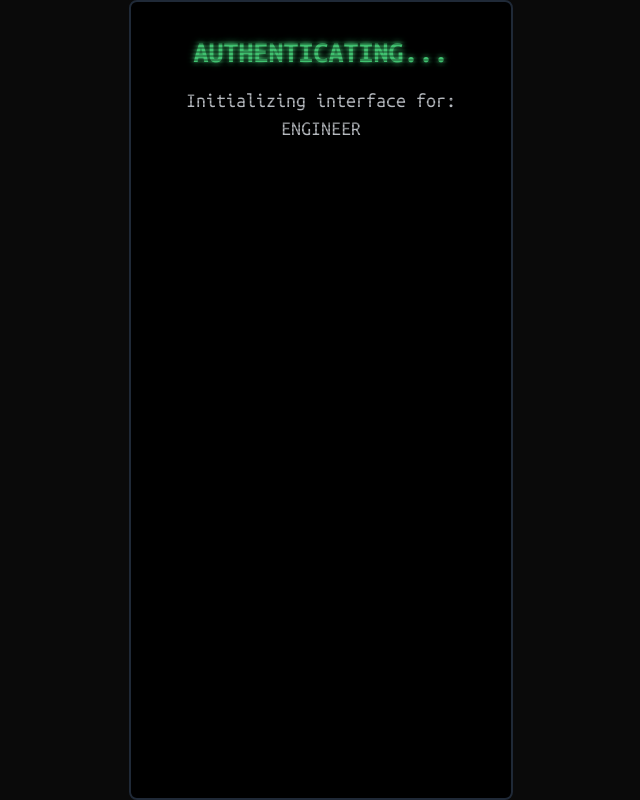
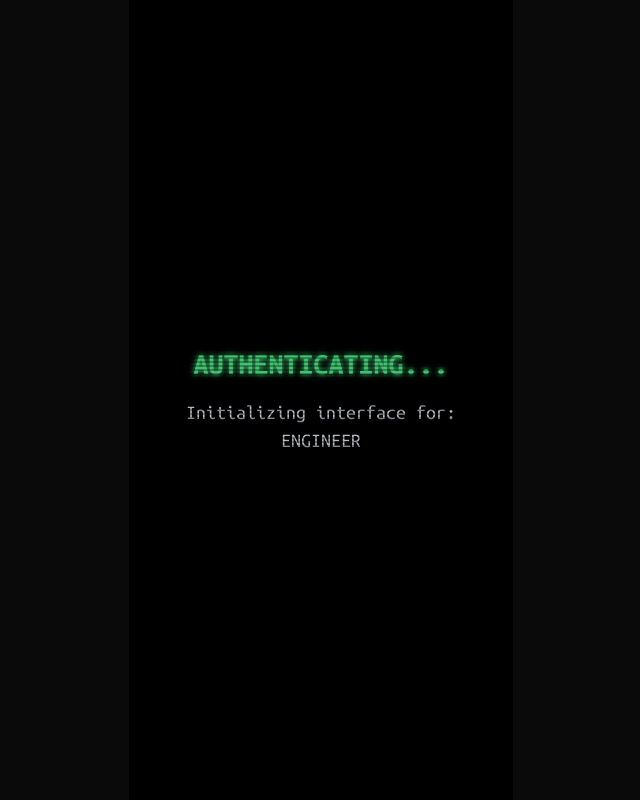
Before and after one commit to TheGeekSKM/MeltdownWebApp, a website built with Vite: page index.html in a window 1280 px wide. Both pictures are taken after a click on the button "ENGINEER". Shown: the whole page, without its empty margins (319-959 px from the left). Built offline with nearby package versions, Linux system fonts and the light colour scheme.

Commit message:
awdawdawdad

```diff
--- a/index.html
+++ b/index.html
@@ -15,7 +15,7 @@
 <body class="relative overflow-hidden flex items-center justify-center min-h-screen">
 
     <!-- The app container now has a fixed size to simulate a phone screen -->
-    <div id="app" class="w-full max-w-sm h-[800px] bg-black relative border-2 border-gray-800 rounded-lg overflow-hidden scanlines"></div>
+    <div id="app" class="w-full max-w-sm h-[800px] bg-black relative overflow-hidden scanlines"></div>
 
     <!-- Loading Screen Section -->
     <template id="boot-screen-template">
@@ -43,7 +43,7 @@
 
     <!-- Connecting Screen Section -->
     <template id="connecting-screen-template">
-        <div class="flex flex-col items-center justify-center p-8">
+        <div class="flex flex-col items-center justify-center h-full p-8">
             <div class="text-center w-full max-w-lg fade-in">
                 <h1 class="text-3xl font-bold text-glow mb-4">AUTHENTICATING...</h1>
                 <p id="connecting-text" class="text-xl text-gray-300"></p>
```
